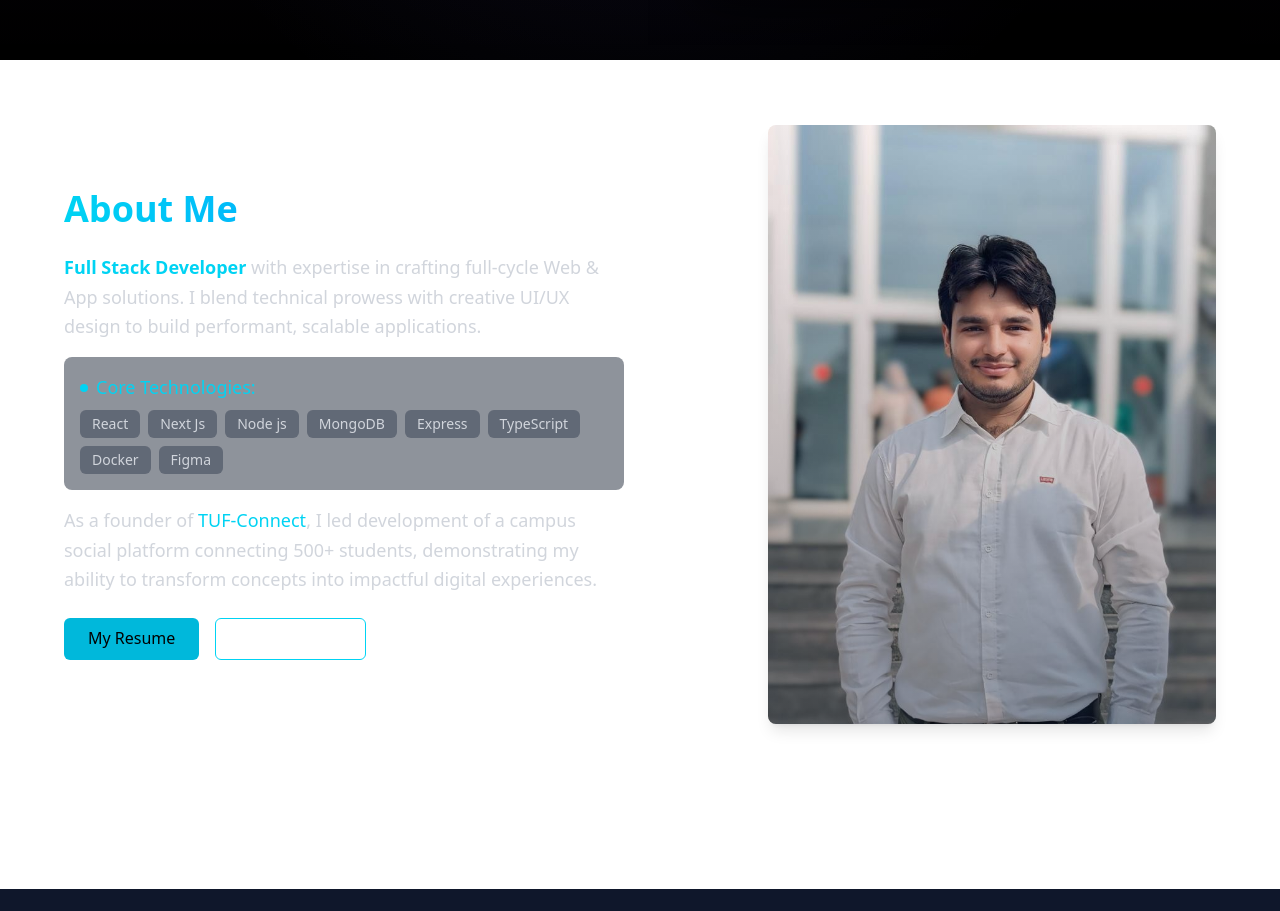
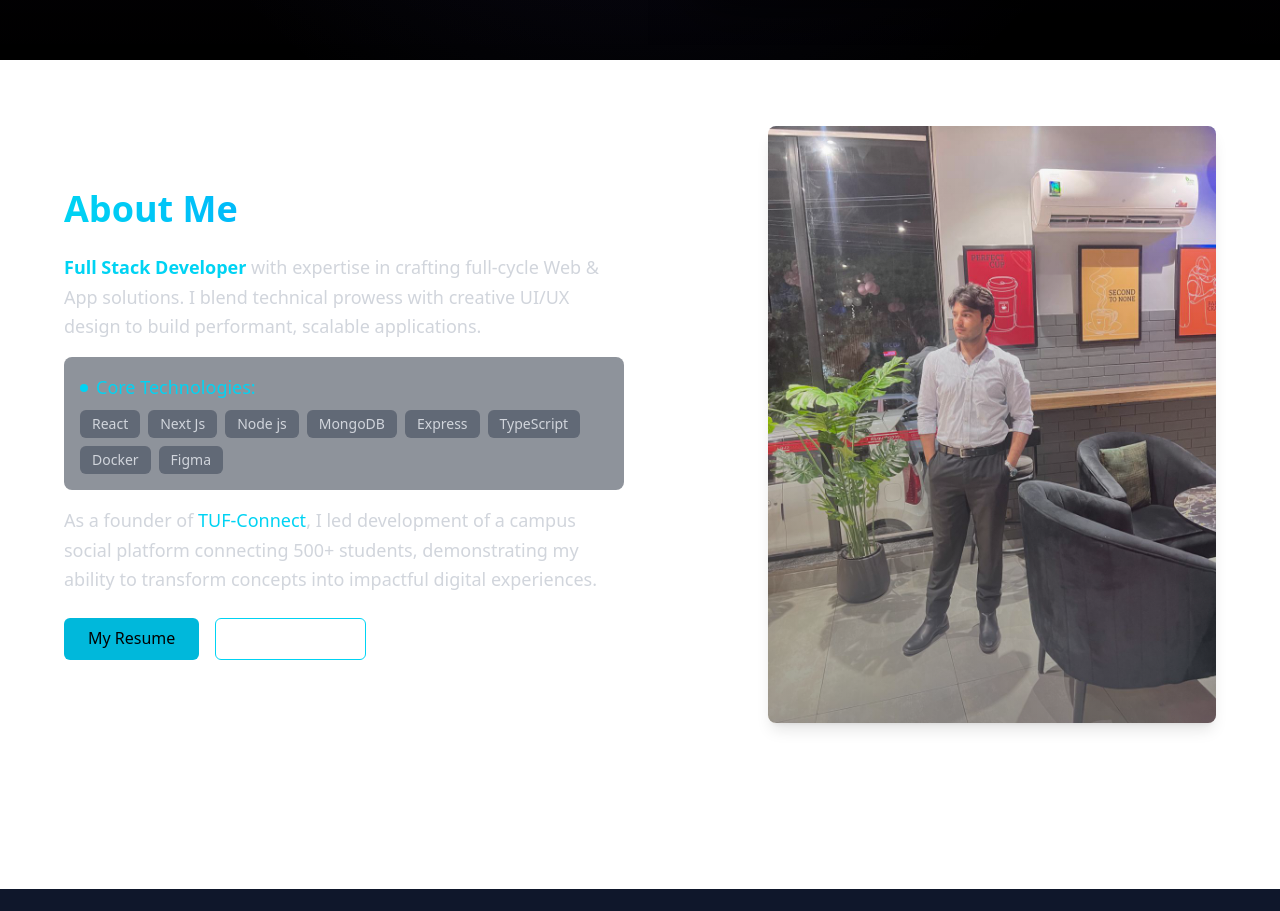
Before and after one commit to HammadAkbar1623/Hammad-Akbar-Portfolio, a React (Vite) app: page / in a window 1280 px wide. Shown: the part 740-1651 px from the top of the page. Built offline with nearby package versions, Linux system fonts and the light colour scheme.

Commit message:
Updated my image

```diff
--- a/src/components/About.tsx
+++ b/src/components/About.tsx
@@ -1,7 +1,7 @@
 import { motion } from "framer-motion";
 import { useEffect } from "react";
 import resume from "../assets/Hammad Resume.pdf";
-import portfolio from "../assets/Portfolio.jpg";
+import MyImage from "../assets/MyImage.jpeg";
 
 
 function About() {
@@ -102,7 +102,7 @@ function About() {
         >
           <div className="relative w-full max-w-xs md:max-w-md rounded-lg overflow-hidden shadow-lg">
             <img
-              src = {portfolio}
+              src = {MyImage}
               alt="Profile"
               className="w-full h-full object-contain"
             />
```
Also changed, not shown: src/assets/MyImage.jpeg (added).
